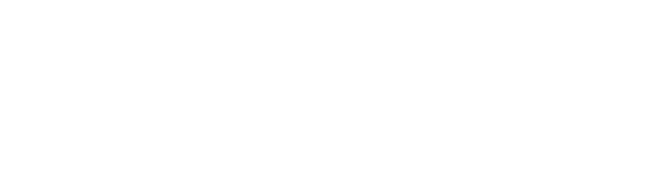
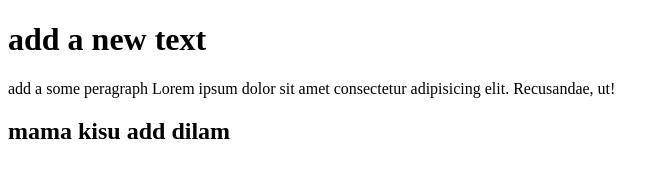
Before and after one commit to Shipon-Roy/my-second-repo, a plain HTML site: page index.html in a window 1280 px wide. Shown: the whole page, without its empty margins (0-669 px from the left). Drawn offline with Linux system fonts and the light colour scheme.

Commit message:
add a new text

```diff
--- a/index.html
+++ b/index.html
@@ -7,6 +7,8 @@
     <title>My Second Github Repo</title>
 </head>
 <body>
-
+    <h1>add a new text</h1>
+    <p>add a some peragraph Lorem ipsum dolor sit amet consectetur adipisicing elit. Recusandae, ut!</p>
+    <h2>mama kisu add dilam</h2>
 </body>
 </html>
```
